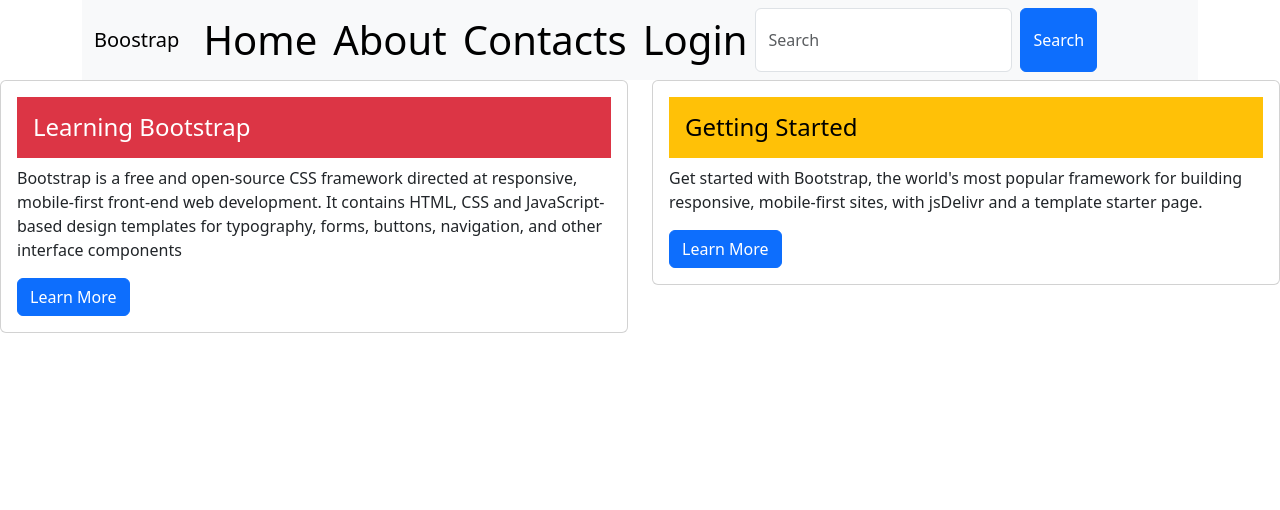
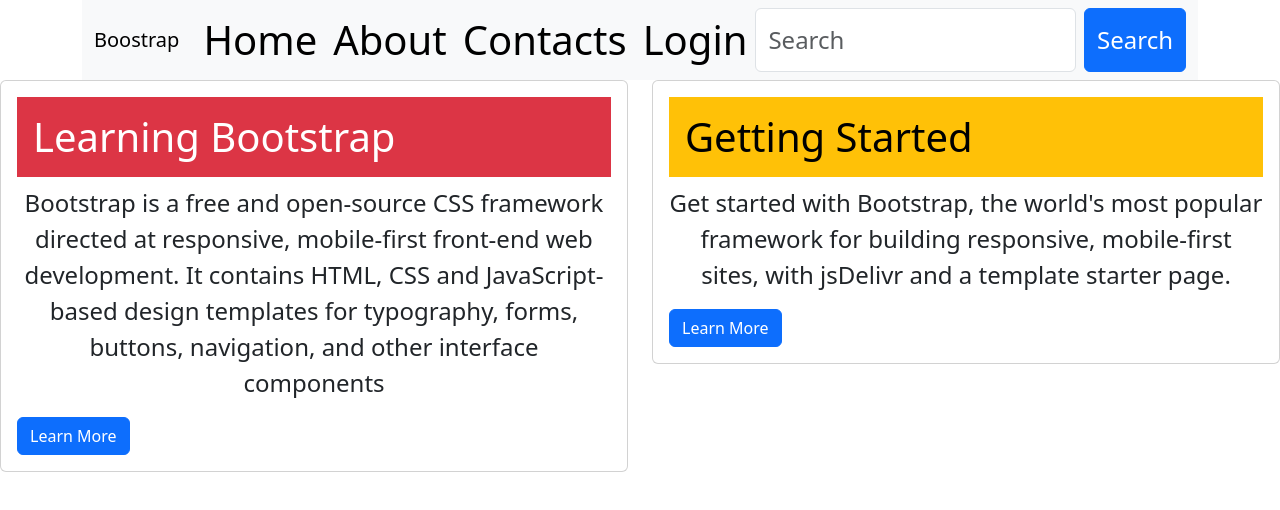
Before and after one commit to Taimmesia/boots, a plain HTML site: page index.html in a window 1280 px wide. Drawn offline with nearby package versions, Linux system fonts and the light colour scheme.

Commit message:
changed font size in all txt seach btn placeholder

```diff
--- a/index.html
+++ b/index.html
@@ -30,8 +30,8 @@
           <a class="nav-link active" aria-current="page" href="#">Login</a>
         </li>
         <form class="d-flex" role="search">
-        <input class="form-control me-2" type="search" placeholder="Search" aria-label="Search">
-        <button class="btn btn-primary" type="submit">Search</button>
+        <input class="form-control me-2 fs-4 " type="search" placeholder="Search" aria-label="Search">
+        <button class="btn btn-primary fs-4" type="submit">Search</button>
       </form>
 </div>
 </header>
@@ -40,8 +40,8 @@
   <div class="col">
     <div class="card">
       <div class="card-body">
-        <h4 class="card-title text-bg-danger p-3">Learning Bootstrap</h4>
-        <p class="card-text">Bootstrap is a free and open-source CSS framework directed at responsive, mobile-first front-end web development. It contains HTML, CSS and JavaScript-based design templates for typography, forms, buttons, navigation, and other interface components</p>
+        <h4 class="card-title text-bg-danger p-3 h1">Learning Bootstrap</h4>
+        <p class="card-text fs-4 text-center">Bootstrap is a free and open-source CSS framework directed at responsive, mobile-first front-end web development. It contains HTML, CSS and JavaScript-based design templates for typography, forms, buttons, navigation, and other interface components</p>
       <button class="btn btn-primary" type="submit">Learn More</button>
       </div>
     </div>
@@ -49,8 +49,8 @@
   <div class="col">
     <div class="card">
       <div class="card-body">
-        <h4 class="card-title text-bg-warning p-3">Getting Started</h4>
-        <p class="card-text ">Get started with Bootstrap, the world's most popular framework for building responsive, mobile-first sites, with jsDelivr and a template starter page.</p>
+        <h4 class="card-title text-bg-warning p-3 h1">Getting Started</h4>
+        <p class="card-text fs-4 text-center">Get started with Bootstrap, the world's most popular framework for building responsive, mobile-first sites, with jsDelivr and a template starter page.</p>
       <button class="btn btn-primary" type="submit">Learn More</button>
       </div>
   </div>
```
